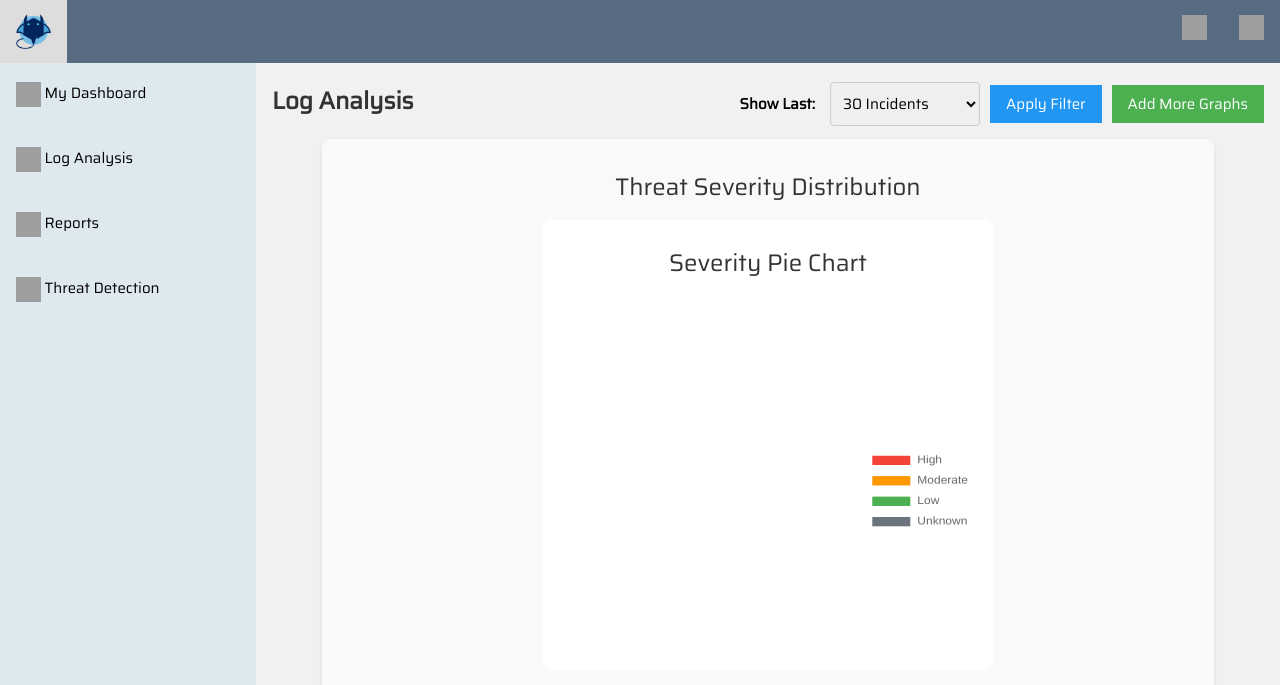
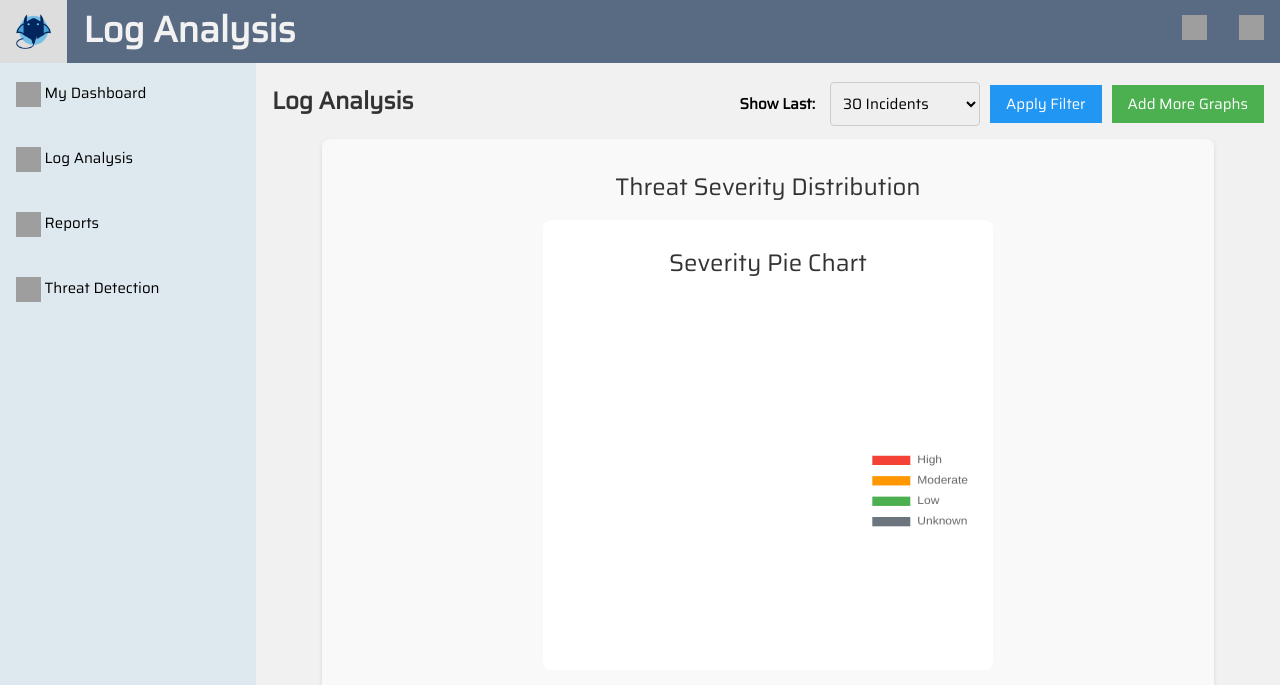
Before and after one commit to Slguod/StingRay, a Flask app: page /log-analysis in a window 1280 px wide. Shown: the top 685 px of the page. Run offline with Flask 3, Linux system fonts and the light colour scheme; data comes from the database, SQL or seed files in the repository; data that the repository does not hold is empty; parts of the project's set-up code (start-up, migrations or seed data) failed here and were passed over; some libraries are stand-ins or nearby versions; grey boxes are pictures that could not be loaded.

Commit message:
Update log_analysis.html

```diff
--- a/StingRay-main/frontend/templates/log_analysis.html
+++ b/StingRay-main/frontend/templates/log_analysis.html
@@ -114,6 +114,7 @@
     <a href="#logo">
         <img src="{{ url_for('static', filename='images/stingraylogo.png') }}" style="height:35px;" alt="Stingray Logo" />
          </a>
+    <div class ="nav-title">Log Analysis</div>
     <div class="topnav-right">
         <a href="#settings">
             <img src="https://cdn-icons-png.flaticon.com/512/3953/3953226.png" style="width:25px;height:25px;">
```
